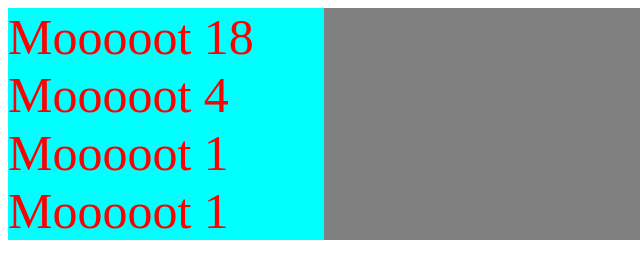
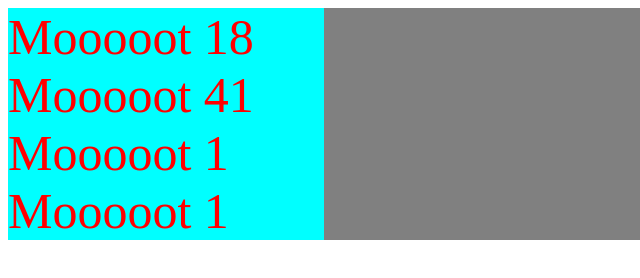
Before and after one commit to Elodie-ESP/CV-Elodie-Santos, a plain HTML site: page index.html in a window 1280 px wide. Shown: the full height of the page, 0-640 px from the left. Drawn offline with Linux system fonts and the light colour scheme.

Commit message:
Nouvelle modif 41test

```diff
--- a/index.html
+++ b/index.html
@@ -9,7 +9,7 @@
 <body>
 	<div class="gauche">
 		Mooooot 18
-		Mooooot 4
+		Mooooot 41
 		Mooooot 1
 		Mooooot 1
 	</div>
```
